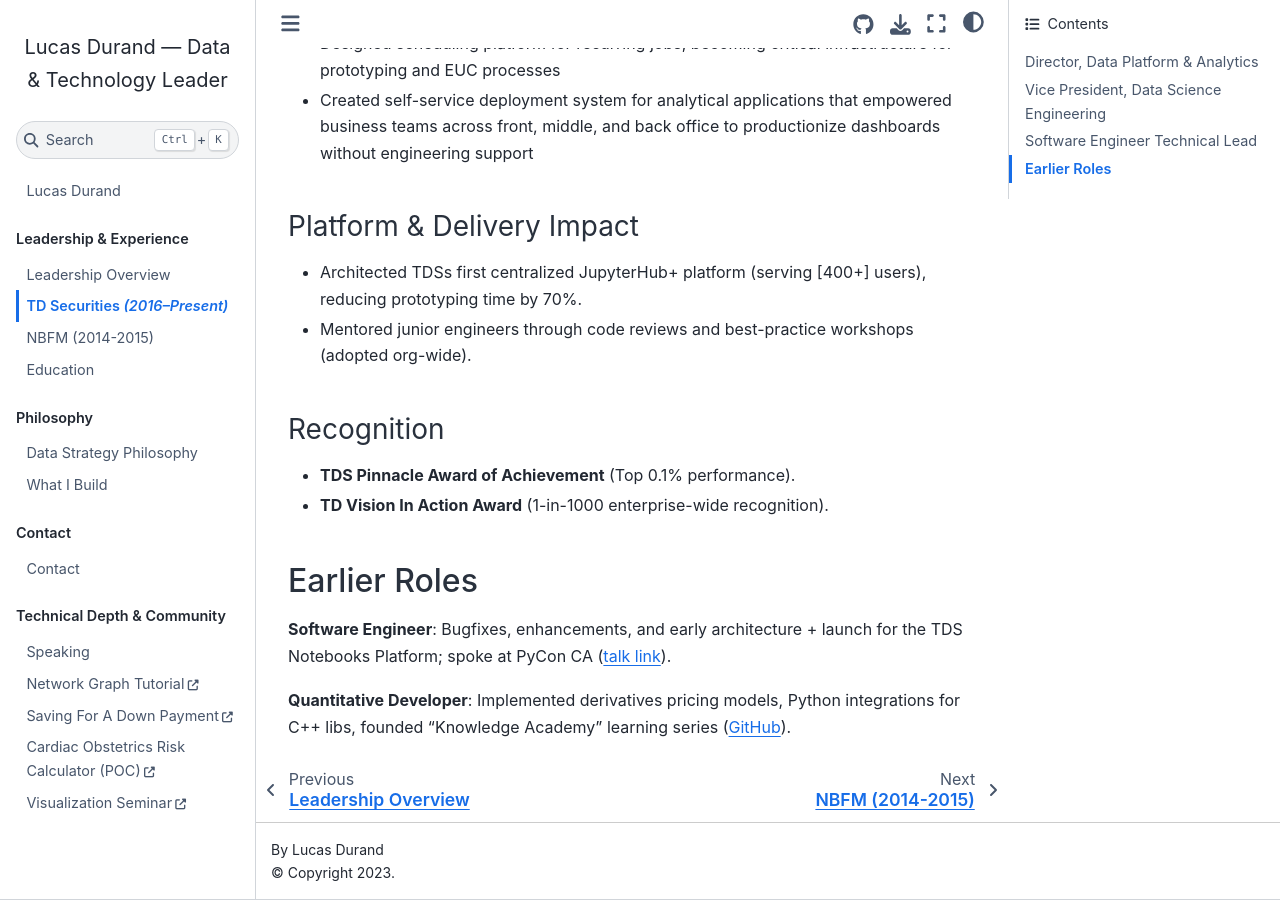
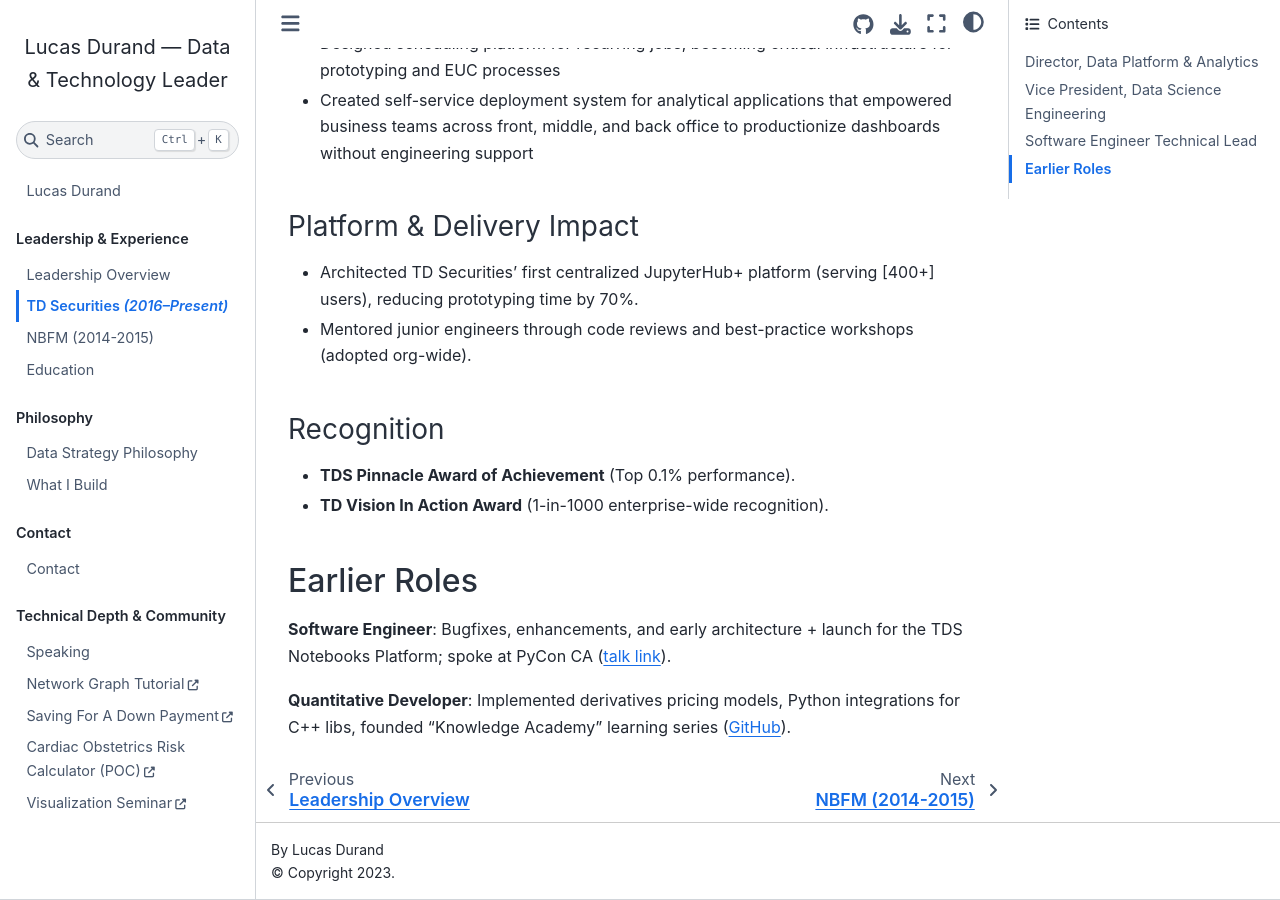
Before and after one commit to lucasdurand/lucasdurand, a Jupyter Book: the page built from work/td.md, in a window 1280 px wide and 900 px high, scrolled down 1997 px. Built offline with Jupyter Book 1.0.4 settings and Sphinx 7.4.7 and the Sphinx Book theme 1.1.4, drawn with Linux system fonts in a browser that asks for light colours; nearby versions of some CDN libraries; pages that are not in the unit, such as notebooks, are missing from menus; comment, search, counter and statistics services are not loaded.

Commit message:
Update work/td.md
Co-authored-by: Copilot <175728472+Copilot@users.noreply.github.com>

```diff
--- a/work/td.md
+++ b/work/td.md
@@ -43,7 +43,7 @@ _Leadership focus: building platforms that empower teams to move fast safely, us
 
 ### Platform & Delivery Impact
 
-- Architected TDSs first centralized JupyterHub+ platform (serving [400+] users), reducing prototyping time by 70%.
+- Architected TD Securities’ first centralized JupyterHub+ platform (serving [400+] users), reducing prototyping time by 70%.
 - Mentored junior engineers through code reviews and best-practice workshops (adopted org-wide).
 
 ### Recognition
```
